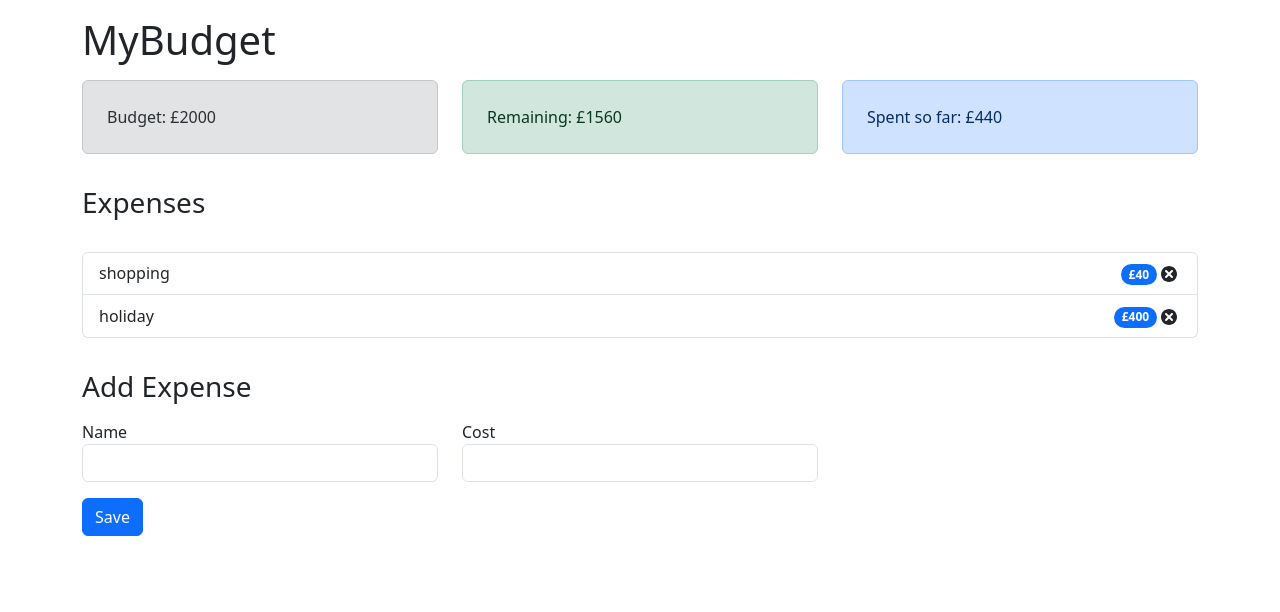
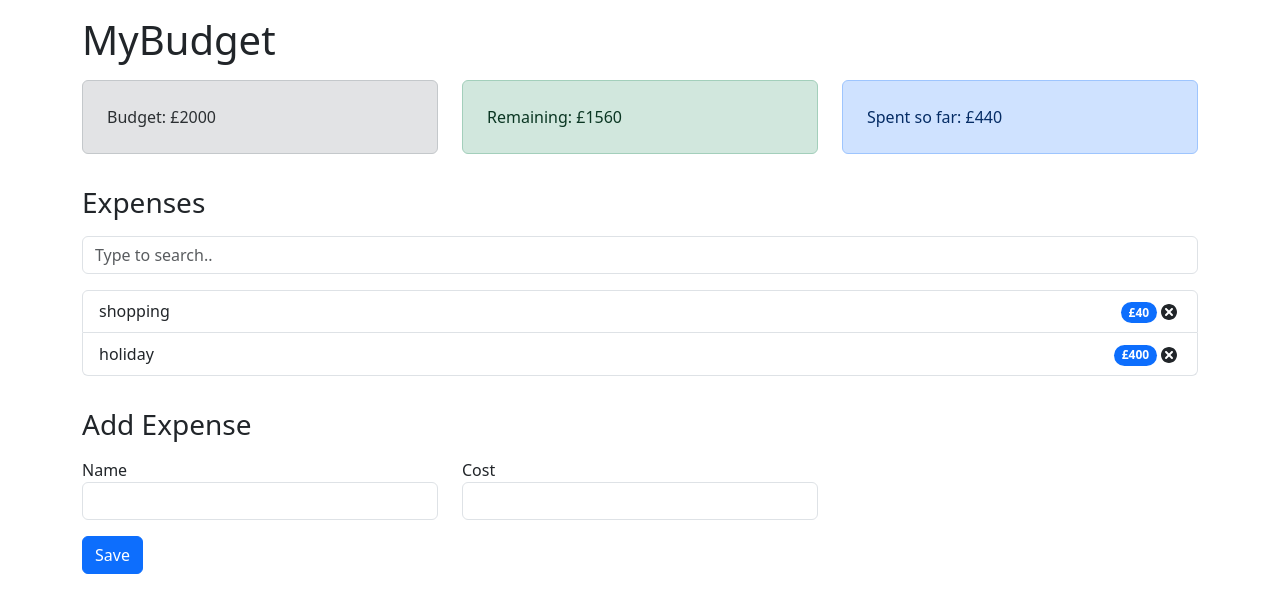
Before and after one commit to RaimundasRa/budget-planner-app-react, a React (Create React App) app: page / in a window 1280 px wide. Shown: the top 612 px of the page. Built offline with nearby package versions, Linux system fonts and the light colour scheme.

Commit message:
added search functionality for expenses list

```diff
--- a/src/components/ExpenseList.js
+++ b/src/components/ExpenseList.js
@@ -1,16 +1,41 @@
-import React, { useContext } from "react";
+import React, { useContext, useEffect, useState } from "react";
 import ExpenseItem from "./ExpenseItem";
 import { AppContext } from "../context/AppContext";
 
 const ExpenseList = () => {
   const { expenses } = useContext(AppContext);
 
+  const [filteredExpenses, setFilteredExpenses] = useState(expenses || []);
+
+  useEffect(() => {
+    setFilteredExpenses(expenses);
+  }, [expenses]);
+
+  const handleChange = (event) => {
+    const searchResult = expenses.filter((filteredExpenses) =>
+      filteredExpenses.name.toLowerCase().includes(event.target.value)
+    );
+    setFilteredExpenses(searchResult);
+  };
+
   return (
-    <ul className="list-group mt-3 mb-3">
-      {expenses.map((expense) => (
-        <ExpenseItem id={expense.id} name={expense.name} cost={expense.cost} />
-      ))}
-    </ul>
+    <>
+      <input
+        type="text"
+        className="form-control mb-2 mr-sm-2"
+        placeholder="Type to search.."
+        onChange={handleChange}
+      />
+      <ul className="list-group mt-3 mb-3">
+        {filteredExpenses.map((expense) => (
+          <ExpenseItem
+            id={expense.id}
+            name={expense.name}
+            cost={expense.cost}
+          />
+        ))}
+      </ul>
+    </>
   );
 };
 
```
